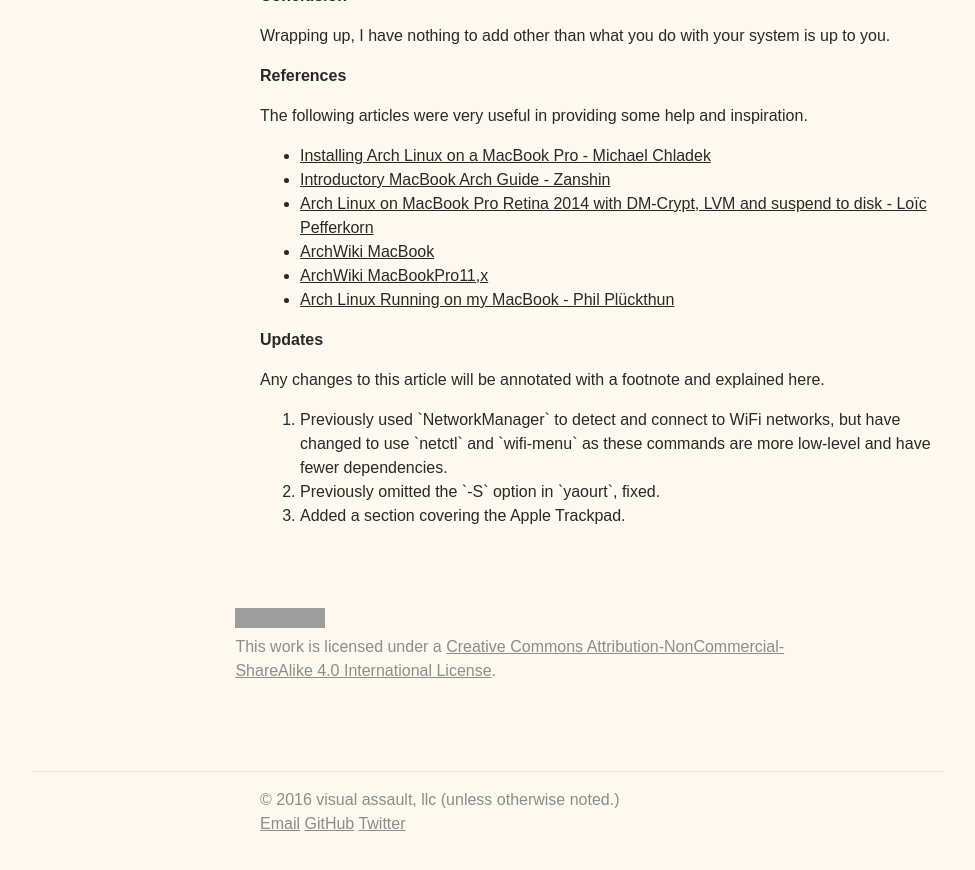
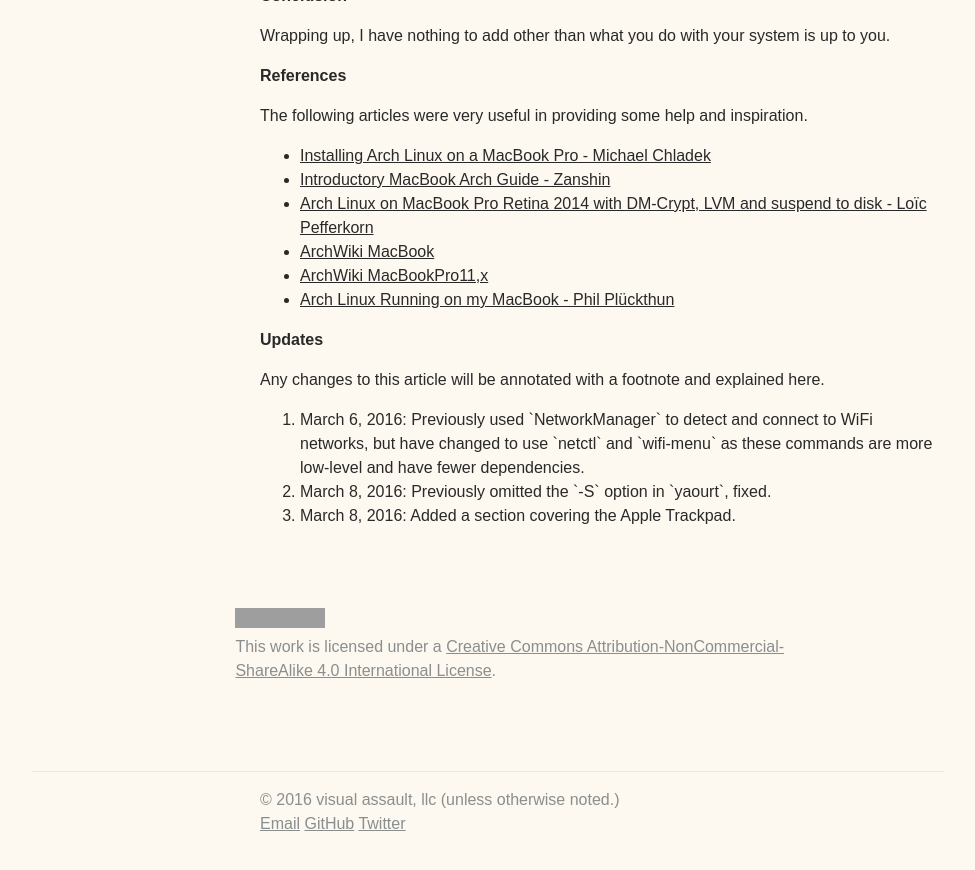
Before and after one commit to visual-assault/visual-assault.github.io, a Jekyll site: the page built from _posts/2016-03-07-install-encrypted-arch-linux-on-apple-macbook-pro.md, in a window 1280 px wide and 900 px high, scrolled down 27207 px. Shown: the top 870 px of the window, without its empty margins (152-1127 px from the left). Built offline with Jekyll 4.4.1, drawn with Linux system fonts in a browser that asks for light colours; grey boxes are pictures that could not be loaded.

Commit message:
Update 2016-03-07-install-encrypted-arch-linux-on-apple-macbook-pro.md

```diff
--- a/_posts/2016-03-07-install-encrypted-arch-linux-on-apple-macbook-pro.md
+++ b/_posts/2016-03-07-install-encrypted-arch-linux-on-apple-macbook-pro.md
@@ -1440,10 +1440,10 @@ inspiration.
 Any changes to this article will be annotated with a footnote and explained here.
 
 1. <div id="1"><a name="1"></a>
-  Previously used `NetworkManager` to detect and connect to WiFi networks, but
+  March 6, 2016: Previously used `NetworkManager` to detect and connect to WiFi networks, but
   have changed to use `netctl` and `wifi-menu` as these commands are more low-level and have fewer
   dependencies.</div>
 1. <div id="2"><a name="2"></a>
-   Previously omitted the `-S` option in `yaourt`, fixed.</div>
+   March 8, 2016: Previously omitted the `-S` option in `yaourt`, fixed.</div>
 1. <div id="3"><a name="3"></a>
-  Added a section covering the Apple Trackpad.</div>
+   March 8, 2016: Added a section covering the Apple Trackpad.</div>
```
